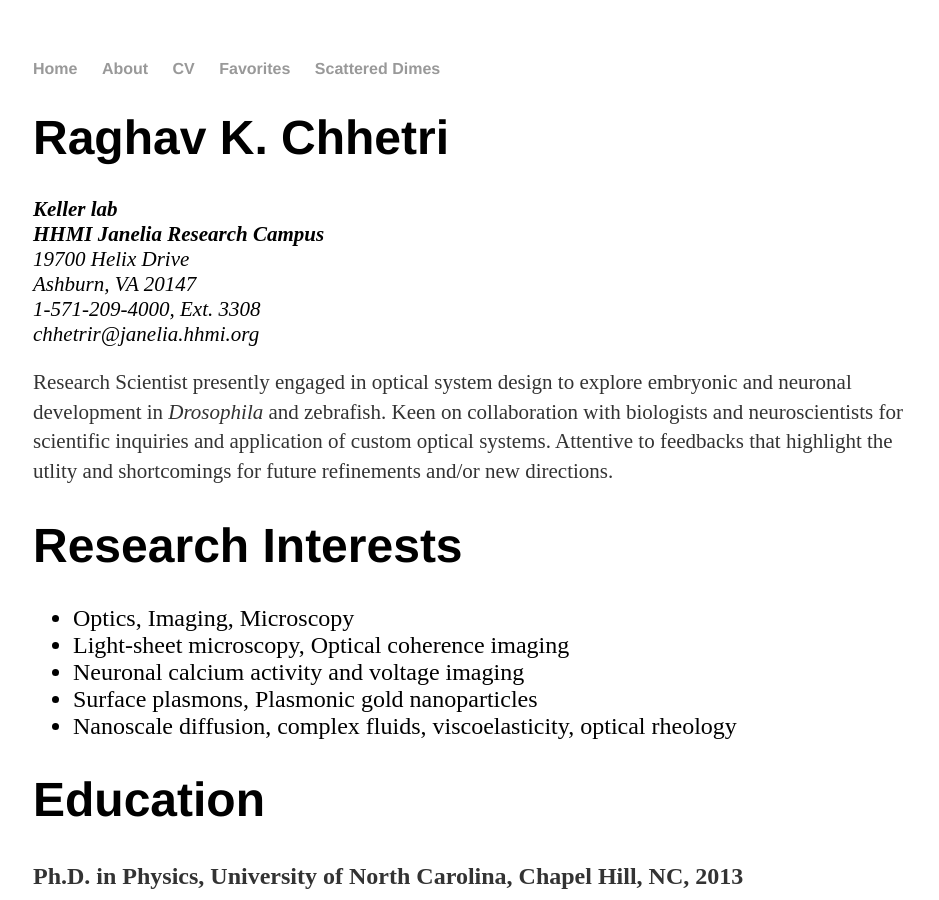
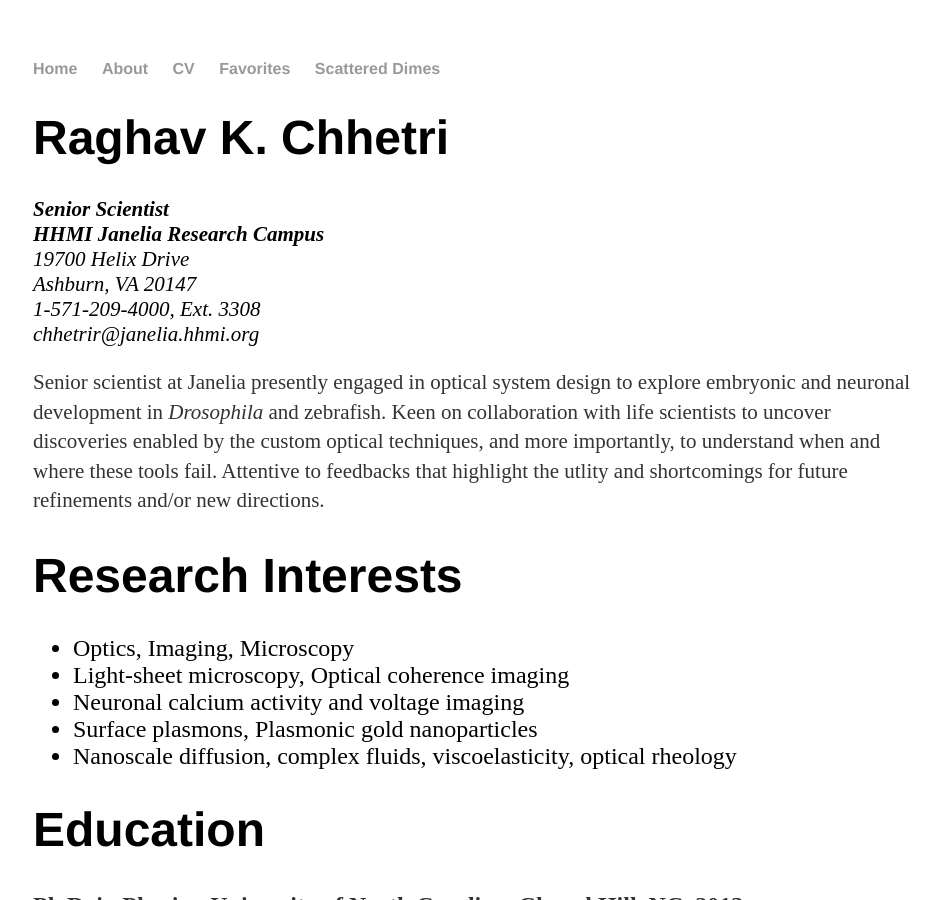
Before and after one commit to raghavchhetri/raghavchhetri.github.io, a Jekyll site: the page built from cv/index.html, in a window 1280 px wide and 900 px high. Shown: the whole window, without its empty margins (159-1098 px from the left). Built offline with Jekyll 4.4.1, drawn with Linux system fonts in a browser that asks for light colours; comment, search, counter and statistics services are not loaded.

Commit message:
about me updated

```diff
--- a/about/index.html
+++ b/about/index.html
@@ -6,8 +6,8 @@
 			<h1>About me</h1>
 			<img src="/about/DrosophilaCombined.png" alt="Neurons,Development" style="height:100%; width:100%; object-fit:contain" class="inline"/>
 
-			<p>I'm Raghav Chhetri. I'm currently a research scientist in the <a href="https://www.janelia.org/lab/keller-lab">Keller lab</a> at <a href="https://www.janelia.org/">HHMI Janelia Research Campus</a> in Ashburn, VA, and
-				I specialize in designing optical imaging systems to image:
+			<p>I'm Raghav Chhetri. I'm currently a senior scientist at <a href="https://www.janelia.org/">HHMI Janelia Research Campus</a> in Ashburn, VA, and
+				I specialize in designing custom optical imaging systems to help study:
 				<p style="color:#66CCFF;font-size:23px;"> 1. the development of early embryos
 				<br> 2. neural activities in developing embryos and larvae </p>
 
--- a/cv/index.html
+++ b/cv/index.html
@@ -6,7 +6,7 @@
 	<div class="cv">
 		<span itemprop="name"><h1>Raghav K. Chhetri</h1></span>
 		<address style="font-size:21px;">
-			<span itemprop="affiliation"><strong>Keller lab</strong><br></span>
+			<span itemprop="affiliation"><strong>Senior Scientist</strong><br></span>
 			<span itemprop="affiliation"><strong>HHMI Janelia Research Campus</strong><br></span>
 			19700 Helix Drive<br>
 			Ashburn, VA 20147<br>
@@ -14,8 +14,8 @@
 			<span class="obfuscate">chhetrir@janelia.hhmi.org</span>
 		</address>
 
-		<p style="font-size:21px;"> Research Scientist presently engaged in optical system design to explore embryonic and neuronal development in <em>Drosophila</em>
-			  and zebrafish. Keen on collaboration with biologists and neuroscientists for scientific inquiries and application of custom optical systems. Attentive to feedbacks
+		<p style="font-size:21px;"> Senior scientist at Janelia presently engaged in optical system design to explore embryonic and neuronal development in <em>Drosophila</em>
+			  and zebrafish. Keen on collaboration with life scientists to uncover discoveries enabled by the custom optical techniques, and more importantly, to understand when and where these tools fail. Attentive to feedbacks
 			that highlight the utlity and shortcomings for future refinements and/or new directions. </p>
 
 		<h1>Research Interests</h1>
```
